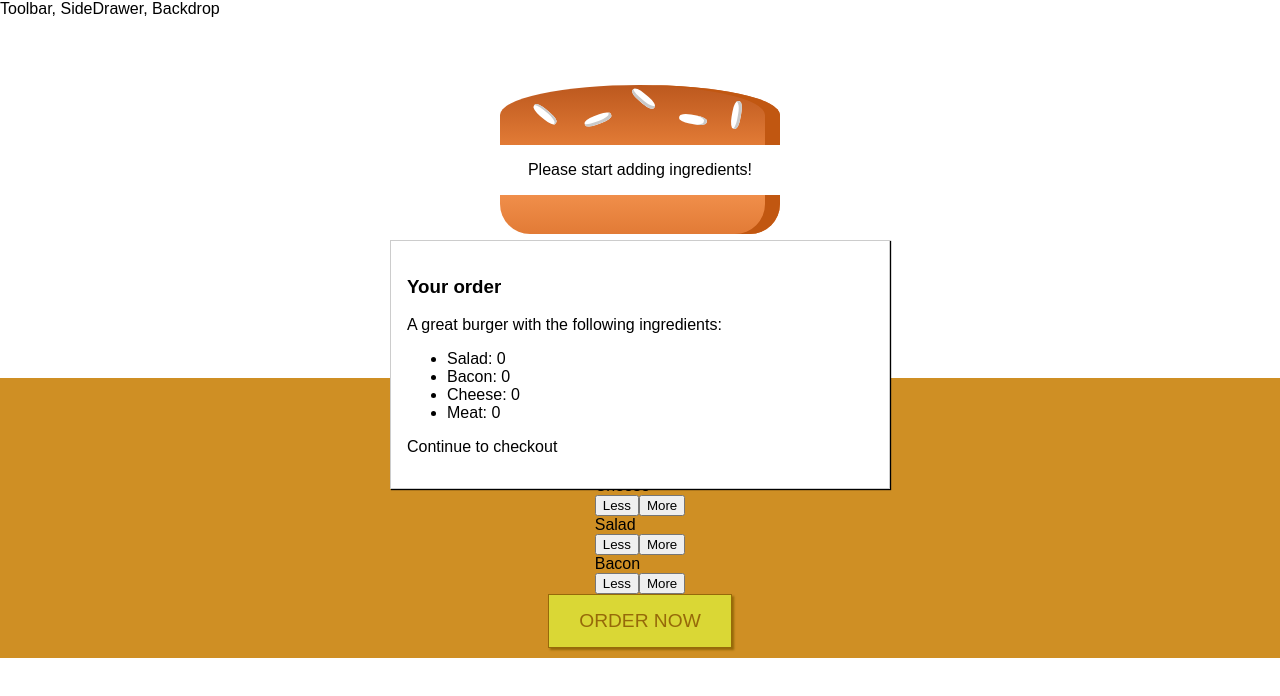
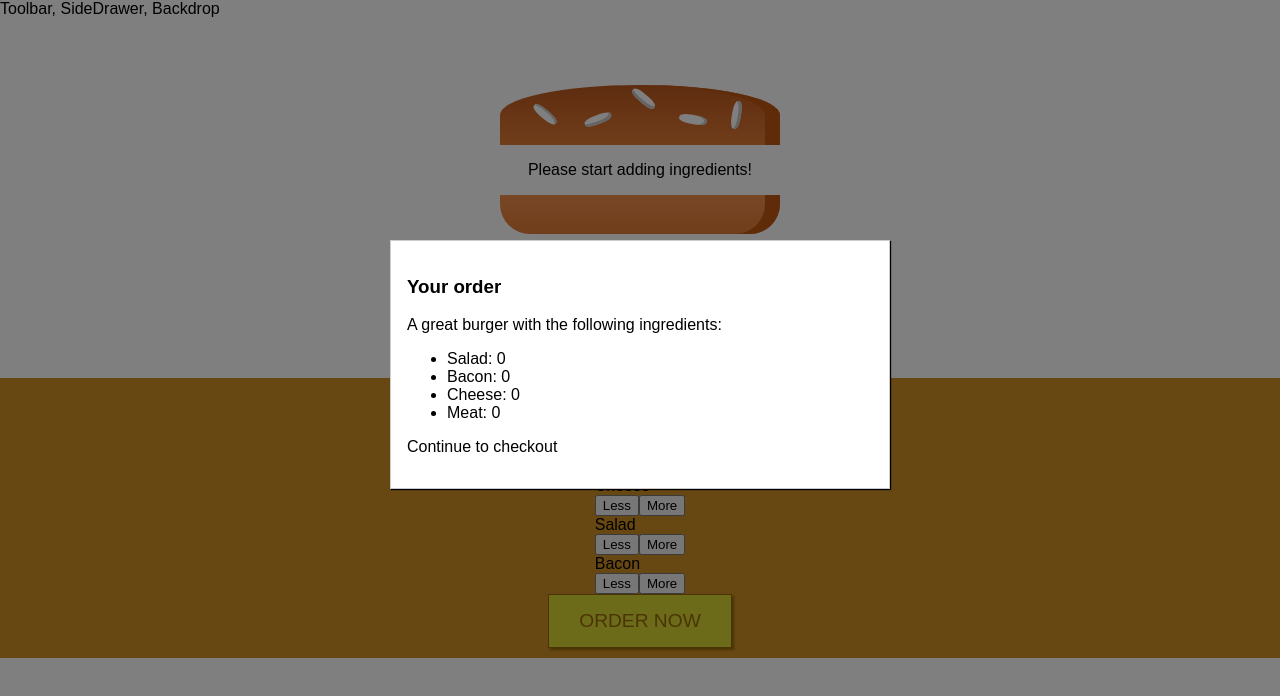
Before and after one commit to SaparovNiv/BurgerBuilder, a React (Create React App) app: page / in a window 1280 px wide. Both pictures are taken after a click on the button "ORDER NOW". Shown: the top 696 px of the page. Built offline with nearby package versions, Linux system fonts and the light colour scheme.

Commit message:
finish backdrop

```diff
--- a/src/components/UI/Backdrop/Backdrop.js
+++ b/src/components/UI/Backdrop/Backdrop.js
@@ -2,7 +2,7 @@
 import classes from './Backdrop.module.css'
 
 const backdrop = (props) => (
-    props.show ? <div className={classes.Backdrop}></div> : null
+    props.show ? <div className={classes.Backdrop} onClick={props.clicked}/> : null
 );
 
 export default backdrop;
--- a/src/components/UI/Modal/Modal.js
+++ b/src/components/UI/Modal/Modal.js
@@ -1,6 +1,10 @@
 import React from 'react';
+import Aux from '../../../hoc/Aux';
+import Backdrop from '../Backdrop/Backdrop';
 import classes from './Modal.module.css'
 const modal = (props) => (
+    <Aux>
+        <Backdrop show={props.show} clicked={props.modalClosed}/>
         <div
             className={classes.Modal}
             style={{
@@ -9,6 +13,7 @@
                 visibility: props.show ? 'visible' : 'hidden'
             }}>
             {props.children}</div>
+    </Aux>
 );
 
 export default modal;
--- a/src/containers/BurgerBuilder/BurgerBuilder.js
+++ b/src/containers/BurgerBuilder/BurgerBuilder.js
@@ -24,9 +24,11 @@
     }
 
     purchaseHandler = () => {
-        this.setState(
-            {purchasing: true}
-            );
+        this.setState({purchasing: true});
+    }
+
+    purchaseCancelHandler = () => {
+        this.setState({purchasing: false});
     }
 
     addIngredientHandler = (type) => {
@@ -55,7 +57,7 @@
     render() {
         return (
             <Aux>
-                <Modal show={this.state.purchasing}>
+                <Modal show={this.state.purchasing} modalClosed={this.purchaseCancelHandler}>
                     <OrderSummary ingredients={this.state.ingredients}/>
                 </Modal>
                 <Burger ingredients={this.state.ingredients} />
```
Lines whose indentation alone changed are shown as unchanged.
